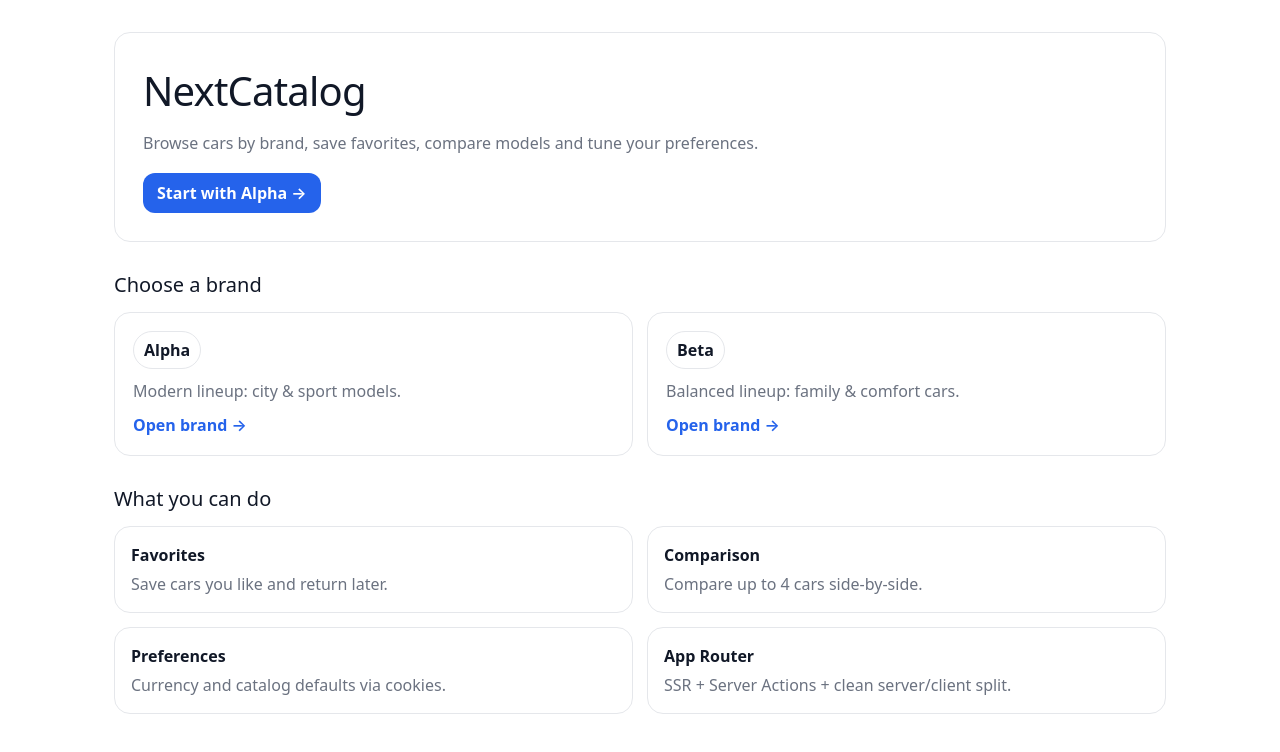
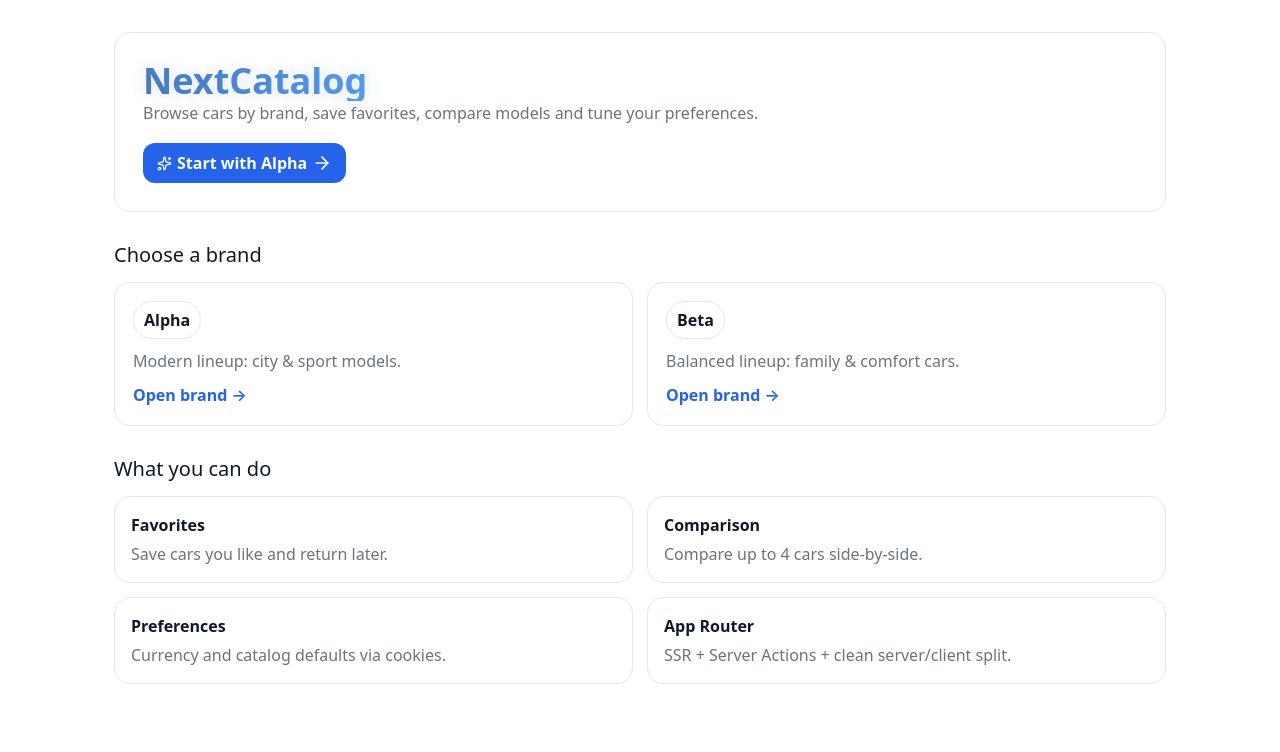
Before and after one commit to kamelot43/NextCatalog, a Next.js app: page / in a window 1280 px wide. Shown: the top 752 px of the page. Built offline with nearby package versions, Linux system fonts and the light colour scheme.

Commit message:
feat: add micro animation

```diff
--- a/app/HomePage.module.css
+++ b/app/HomePage.module.css
@@ -45,6 +45,8 @@
 .primaryBtn {
   background: var(--accent);
   color: #fff;
+  display: flex;
+  gap: 5px;
 }
 
 .secondaryBtn {
--- a/app/globals.css
+++ b/app/globals.css
@@ -113,17 +113,43 @@ body {
 }
 
 
-@keyframes ping-once {
-  0% {
-    transform: scale(1);
-    opacity: 0.8;
+@keyframes perfect-balance-shimmer {
+  0%, 100% {
+    background-position: 0% 50%;
   }
-  100% {
-    transform: scale(1.5);
-    opacity: 0;
+  50% {
+    background-position: 100% 50%;
   }
 }
 
-.animate-ping-once {
-  animation: ping-once 0.5s ease-out;
+@keyframes perfect-balance-glow {
+  0%, 100% {
+    text-shadow:
+            0 0 10px rgba(59, 130, 246, 0.1),
+            0 0 20px rgba(59, 130, 246, 0.05);
+  }
+  50% {
+    text-shadow:
+            0 0 15px rgba(59, 130, 246, 0.15),
+            0 0 25px rgba(59, 130, 246, 0.08);
+  }
 }
+
+.animate-perfect-balance {
+  animation:
+          perfect-balance-shimmer 8s ease-in-out infinite,
+          perfect-balance-glow 4s ease-in-out infinite;
+  background-clip: text;
+  -webkit-background-clip: text;
+  color: transparent;
+}
+
+/* Градиент для alpha */
+.alpha-gradient {
+  background-image: linear-gradient(to right, var(--primary), #60a5fa, var(--primary));
+}
+
+/* Градиент для beta */
+.beta-gradient {
+  background-image: linear-gradient(to right, var(--primary), #f87171, var(--primary));
+}
--- a/app/page.tsx
+++ b/app/page.tsx
@@ -1,5 +1,6 @@
 import Link from 'next/link';
 import styles from './HomePage.module.css';
+import { Sparkles, ArrowRight } from 'lucide-react';
 
 const BRANDS = [
   { id: 'alpha', title: 'Alpha', desc: 'Modern lineup: city & sport models.' },
@@ -12,14 +13,16 @@ export default function HomePage() {
   return (
     <main className={styles.page}>
       <section className={styles.hero}>
-        <h1 className={styles.h1}>NextCatalog</h1>
+        <h1 className="text-4xl font-bold bg-gradient-to-r from-primary via-blue-400 to-primary bg-[length:200%_auto] animate-perfect-balance">
+          NextCatalog
+        </h1>
         <p className={styles.subtitle}>
           Browse cars by brand, save favorites, compare models and tune your preferences.
         </p>
 
         <div className={styles.ctaRow}>
           <Link className={styles.primaryBtn} href="/brand/alpha">
-            Start with Alpha →
+            <Sparkles size={15} /> Start with Alpha <ArrowRight size={20}/>
           </Link>
         </div>
       </section>
--- a/ui/layout/Header/Header.tsx
+++ b/ui/layout/Header/Header.tsx
@@ -20,7 +20,9 @@ export function Header({ brand }: Props) {
   return (
     <header className={styles.header}>
       <Link href={basePath} className={styles.logo}>
-        NextCatalog
+          <h1 className="text-2xl font-bold bg-gradient-to-r from-primary via-blue-400 to-primary bg-[length:200%_auto] animate-perfect-balance">
+              NextCatalog
+          </h1>
       </Link>
 
       <BrandNav brand={brand} />
```
